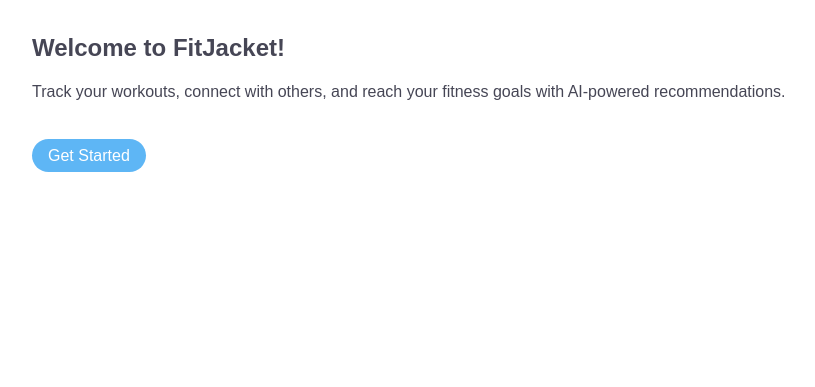
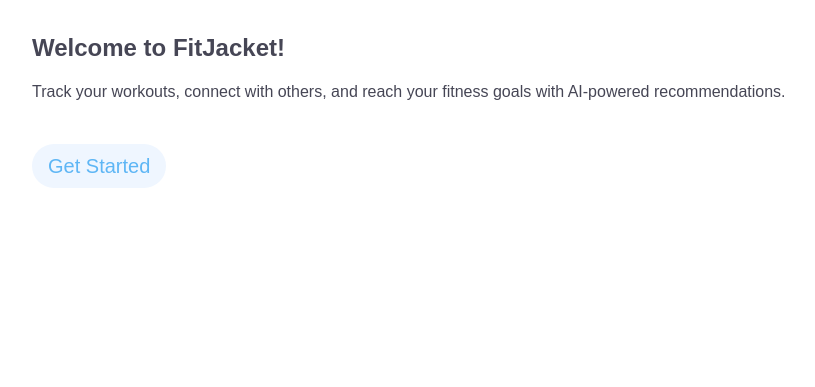
Before and after one commit to serrasencar/FinalFitJacket, a Django app: page / in a window 1280 px wide. Shown: the part 76-463 px from the top of the page, without its empty margins (0-815 px from the left). Run offline with Django 5.2, Linux system fonts and the light colour scheme; some libraries are stand-ins or nearby versions; some web fonts are replaced.

Commit message:
animated one (1!) button lol

```diff
--- a/fitjacket/fitjacket/static/css/style.css
+++ b/fitjacket/fitjacket/static/css/style.css
@@ -14,15 +14,19 @@
     letter-spacing: 2px !important;
 }
 
-.bg-blue-600  {
+.bg-blue-600 {
     background-color: #5EB6F5 !important;
+}
+
+.text-blue-600 {
+    color: #5EB6F5 !important;
 }
 
 .bg-blue-200 {
     background-color: #ABDAFC !important;
 }
 
-button.bg-blue-600, a.bg-blue-600 {
+button.bg-blue-600, a.bg-blue-600, button.bg-blue-50, a.bg-blue-50  {
     padding: 0.5rem 1rem;
     border-radius: 9999px;
     border: none;
--- /dev/null
+++ b/fitjacket/fitjacket/templates/auth/password_reset/password_reset_subject.txt
@@ -0,0 +1 @@
+FitJacket Password Reset 🐝
--- a/fitjacket/fitjacket/templates/index.html
+++ b/fitjacket/fitjacket/templates/index.html
@@ -35,7 +35,9 @@
         <h2 class="text-2xl font-bold mb-4">Welcome to FitJacket!</h2>
         <p class="mb-4">Track your workouts, connect with others, and reach your fitness goals with AI-powered recommendations.</p>
         <br>
-        <a href="{% url 'login' %}" class="bg-blue-600 text-white p-6 rounded hover:bg-blue-700">Get Started</a>
+        <a href="{% url 'login' %}" class="bg-blue-50 text-blue-600 text-xl p-6 rounded group overflow-hidden inline-block relative">
+            <span class="absolute left-0 top-0 h-full w-0 transition-all duration-200 ease-out transform bg-blue-600 group-hover:w-full opacity-90"></span>
+            <span class="relative group-hover:text-white">Get Started</span></a>
     {% endif %}
 
 {% endblock %}
```
Also changed, not shown: fitjacket/db.sqlite3.
